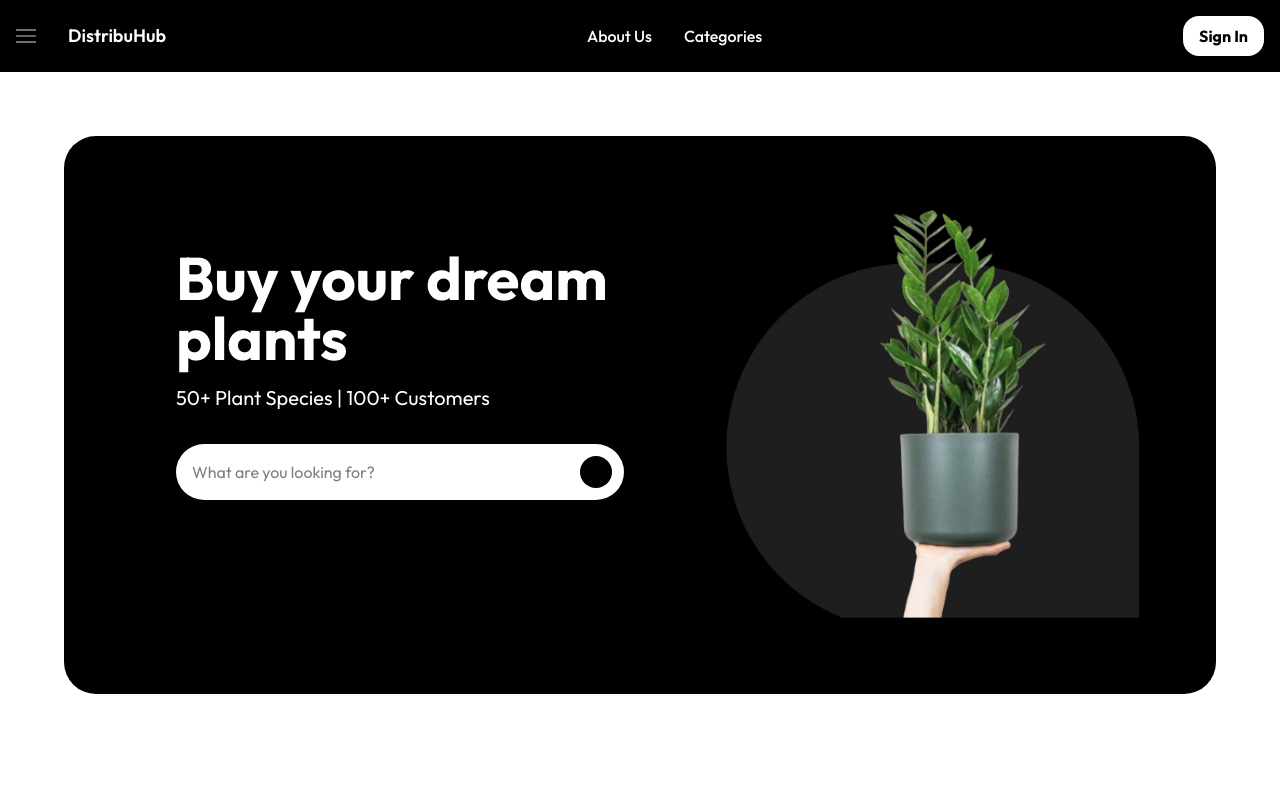
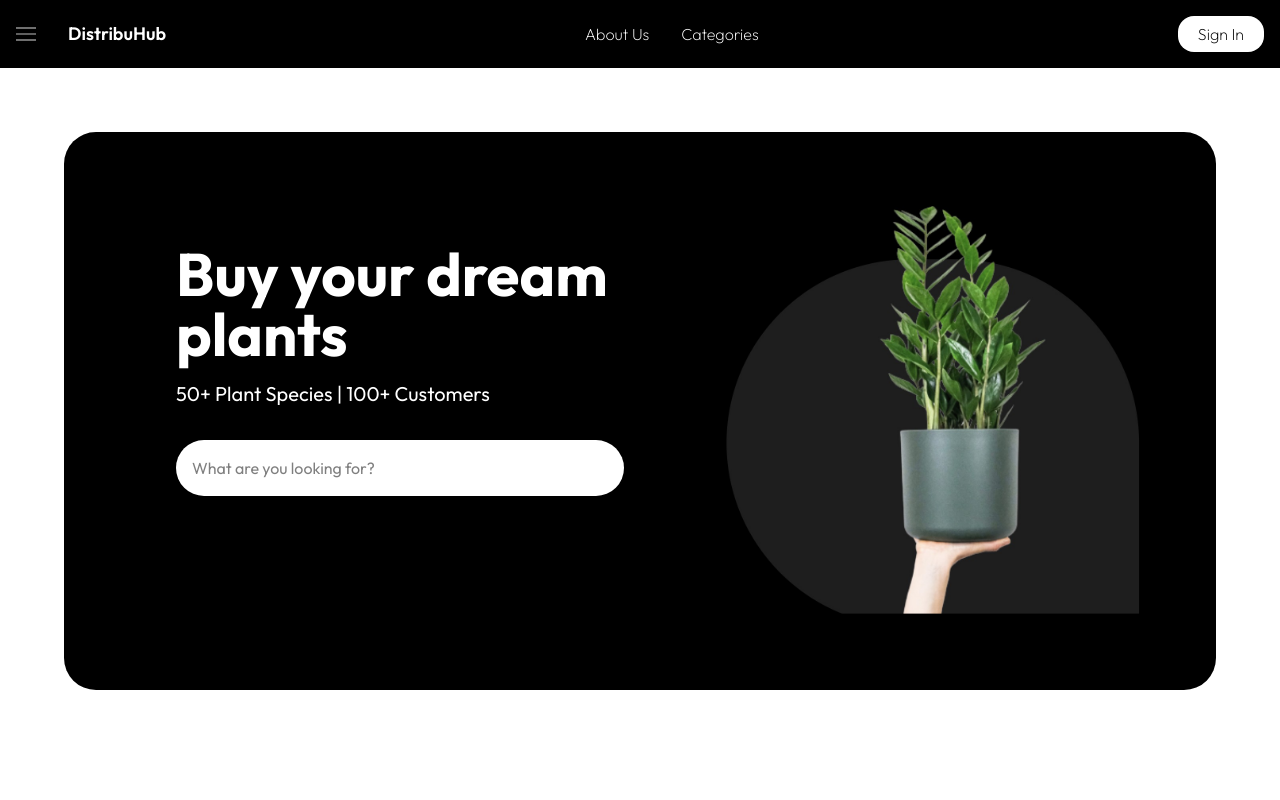
Before and after one commit to arihantjain6739/DistribuHub, a React (Vite) app: page / in a window 1280 px wide. Shown: the top 800 px of the page. Built offline with nearby package versions, Linux system fonts and the light colour scheme.

Commit message:
improvements

```diff
--- a/src/App.jsx
+++ b/src/App.jsx
@@ -11,10 +11,10 @@ const Navbar = ({ scrollToSection }) => {
                 <span className="text-lg font-semibold">DistribuHub</span>
             </div>
             <div className="hidden md:flex space-x-8">
-                <a href="#" className="hover:text-gray-400 font-medium" onClick={() => scrollToSection('aboutUs')}>About Us</a>
-                <a href="#" className="hover:text-gray-400 font-medium" onClick={() => scrollToSection('categories')}>Categories</a>
+                <a href="#" className="hover:text-gray-400 font-extralight" onClick={() => scrollToSection('aboutUs')}>About Us</a>
+                <a href="#" className="hover:text-gray-400 font-extralight" onClick={() => scrollToSection('categories')}>Categories</a>
             </div>
-            <button className="bg-white text-black px-4 py-2 rounded-2xl font-bold">Sign In</button>
+            <button className="bg-white text-black px-5 py-1.5 rounded-2xl font-extralight">Sign In</button>
         </nav>
     );
 };
@@ -33,7 +33,7 @@ const Hero = () => {
                         className="w-full p-4 rounded-full text-black bg-white border-white"
                         placeholder="What are you looking for?"
                     />
-                    <button className="absolute flex right-1 top-1 mt-2 mr-2 bg-black  items-end text-white p-4 rounded-full bg-[url('/src/assets/search.png')] ">
+                    <button className="absolute flex right-1 top-1 mt-2 mr-2 bg-white items-end text-white p-4 rounded-full bg-[url('/src/assets/search.png')] hover:bg-white hover:text-black transition duration-300">
                         <i className="fas fa-search"></i>
                     </button>
                 </div>
```
